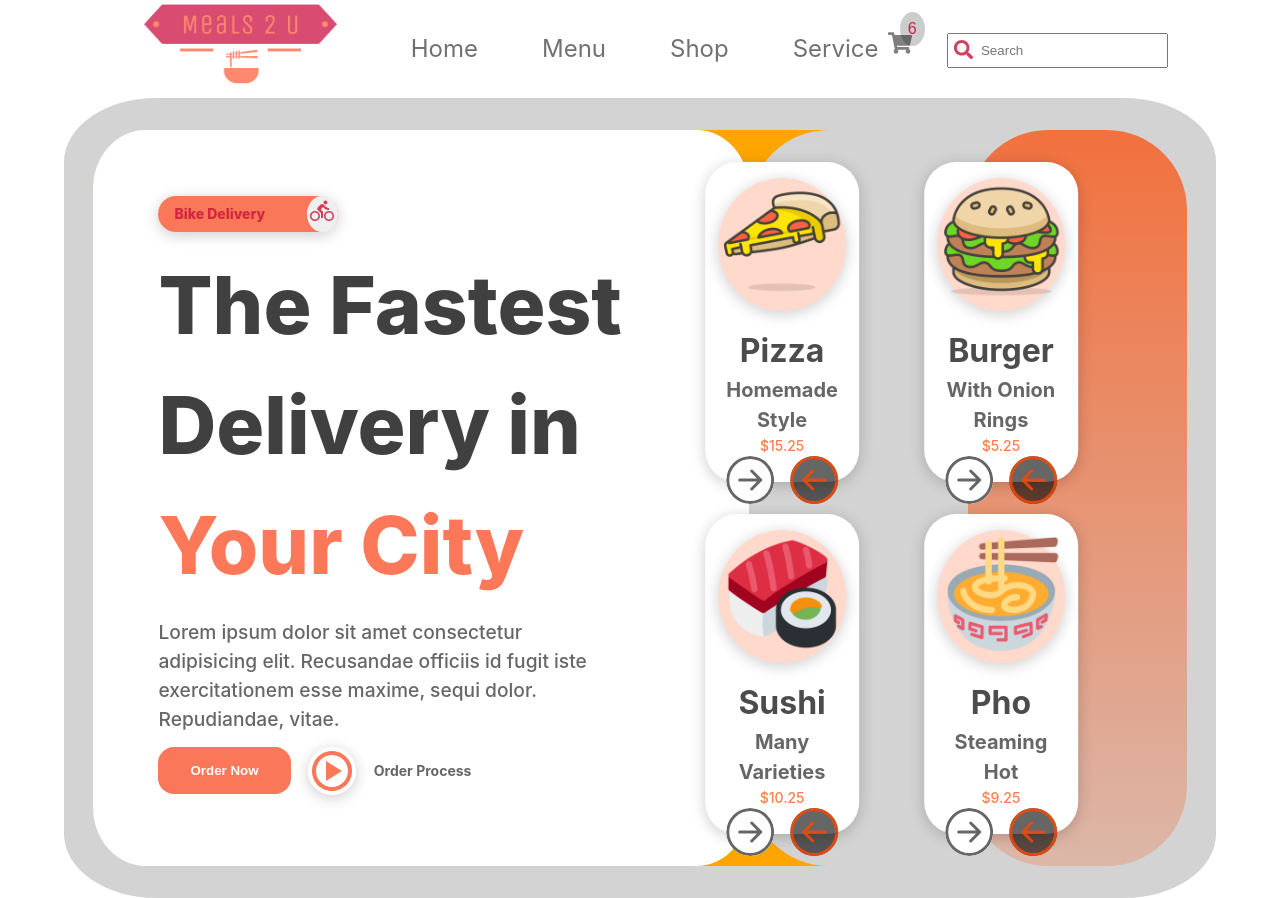
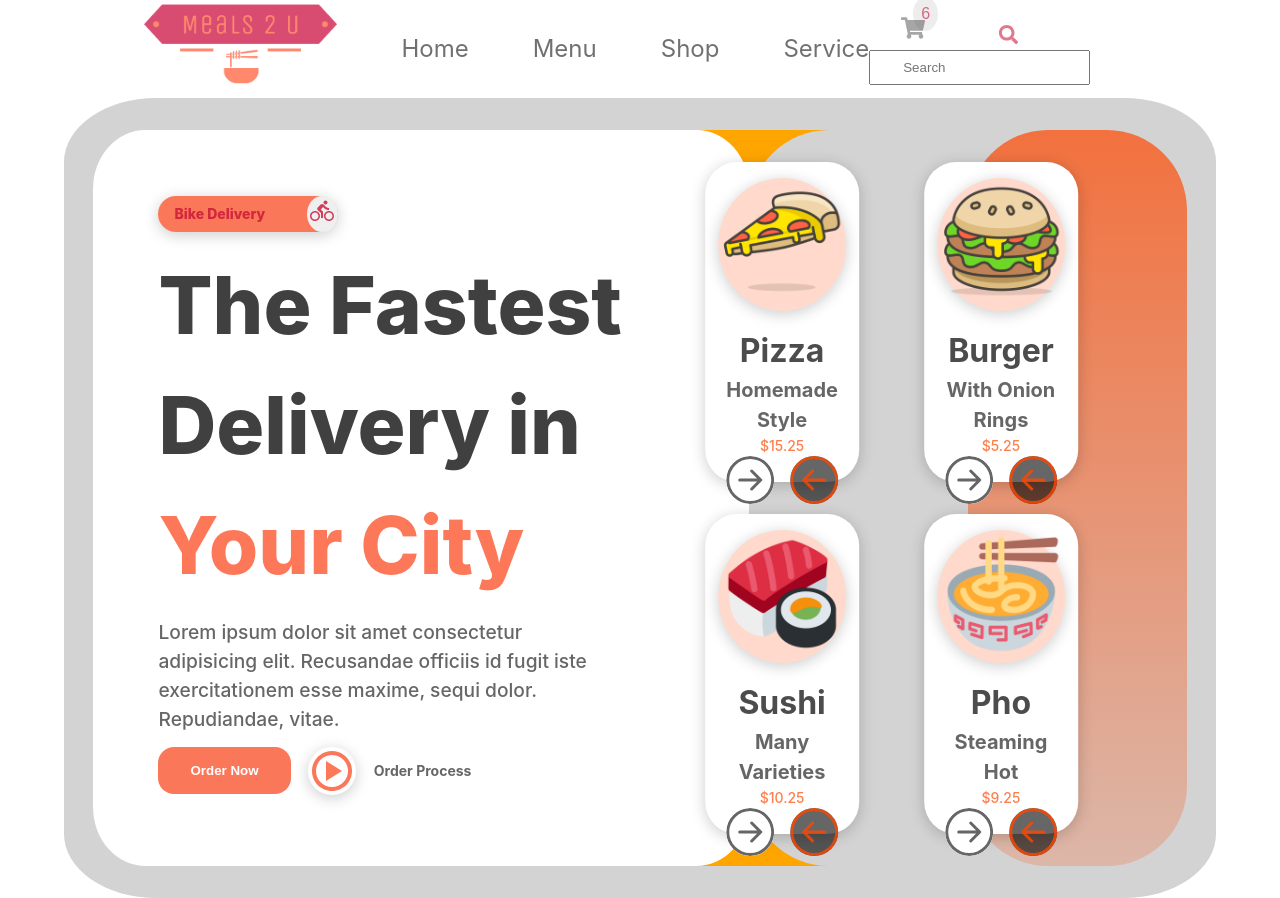
Before and after one commit to Jscorz/React-Food-Delivery-App, a React (Create React App) app: page / in a window 1280 px wide. Built offline with nearby package versions, Linux system fonts and the light colour scheme.

Commit message:
adjusted search icon and cart to have links to shop and adjusted flex container for cards to be centered on smaller screens on Y axis

```diff
--- a/src/components/FoodOptions.js
+++ b/src/components/FoodOptions.js
@@ -78,6 +78,9 @@ const Wrapper = styled.section`
     justify-content: center;
     align-items: space-between;
     text-align: center;
+
+
+
 }
 
   .container {
@@ -107,6 +110,7 @@ transform: translateX(-50%);
   }
 
   @media only screen and (max-width: 800px) {
+    justify-content: center;
     transform: translateX(0);
 
   }
@@ -171,7 +175,7 @@ box-shadow: 0px 3px 15px rgba(0, 0, 0, 0.2);
           }
 
           @media only screen and (max-width: 500px) {
-            font-size: .9rem;
+            font-size: .7rem;
             margin-bottom: .5rem;
            }
       }
@@ -182,7 +186,8 @@ box-shadow: 0px 3px 15px rgba(0, 0, 0, 0.2);
 
 
     @media only screen and (max-width: 700px) {
-        font-size: .7rem;
+        font-size: .5rem;
+        padding-bottom: 1rem;
        }
   }
 
@@ -214,7 +219,7 @@ background-color: rgba(0, 0, 0, 0.6);
 border-radius: 50%;
 margin-left:.5rem;
 
-@media only screen and (max-width: 700px) {
+@media only screen and (max-width: 1100px) {
 margin-left: 0;
  }
 
@@ -226,7 +231,7 @@ margin-left: 0;
     border-radius: 50%;
     margin-right: .5rem;
 
-    @media only screen and (max-width: 700px) {
+    @media only screen and (max-width: 1100px) {
       margin-right: 0;
      }
   }
--- a/src/components/Navbar.js
+++ b/src/components/Navbar.js
@@ -31,11 +31,15 @@ const Navbar = () => {
           </div>
           <form>
             <div className='form-control'>
-              <button>
-                <FaShoppingCart className='cart' />
-                <div className='cart-total'>6</div>
-              </button>
-              <FaSearch className='search-icon' />
+              <Link to='/shop'>
+                <button>
+                  <FaShoppingCart className='cart' />
+                  <div className='cart-total'>6</div>
+                </button>
+              </Link>
+              <Link to='/shop'>
+                <FaSearch className='search-icon' />
+              </Link>
               <input
                 type='text'
                 name='text'
@@ -177,7 +181,7 @@ const Wrapper = styled.section`
       left: 50%;
       padding: 0.5rem;
       border-radius: 60%;
-      background-color: rgba(0, 0, 0, 0.2);
+      background-color: rgba(0, 0, 0, 0.1);
       cursor: pointer;
 
       @media only screen and (max-width: 800px) {
--- a/src/components/Sidebar.js
+++ b/src/components/Sidebar.js
@@ -84,7 +84,7 @@ const SidebarContainer = styled.div`
     background-color: transparent;
     color: rgba(200, 17, 54, 0.7);
     cursor: pointer;
-    transition: all 1s;
+    transition: all 0.8s;
     margin-right: 15vw;
 
     &:hover {
```
